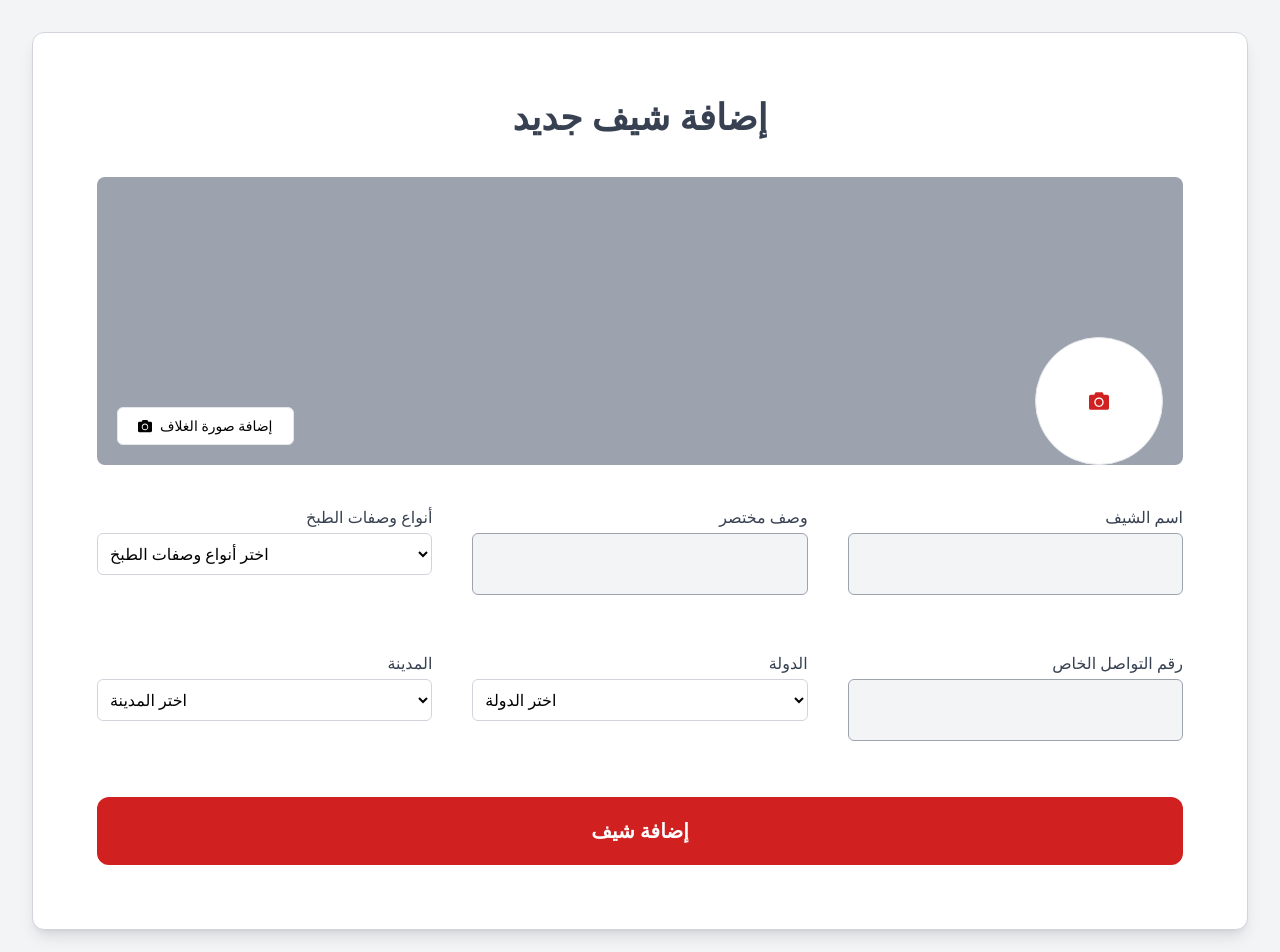
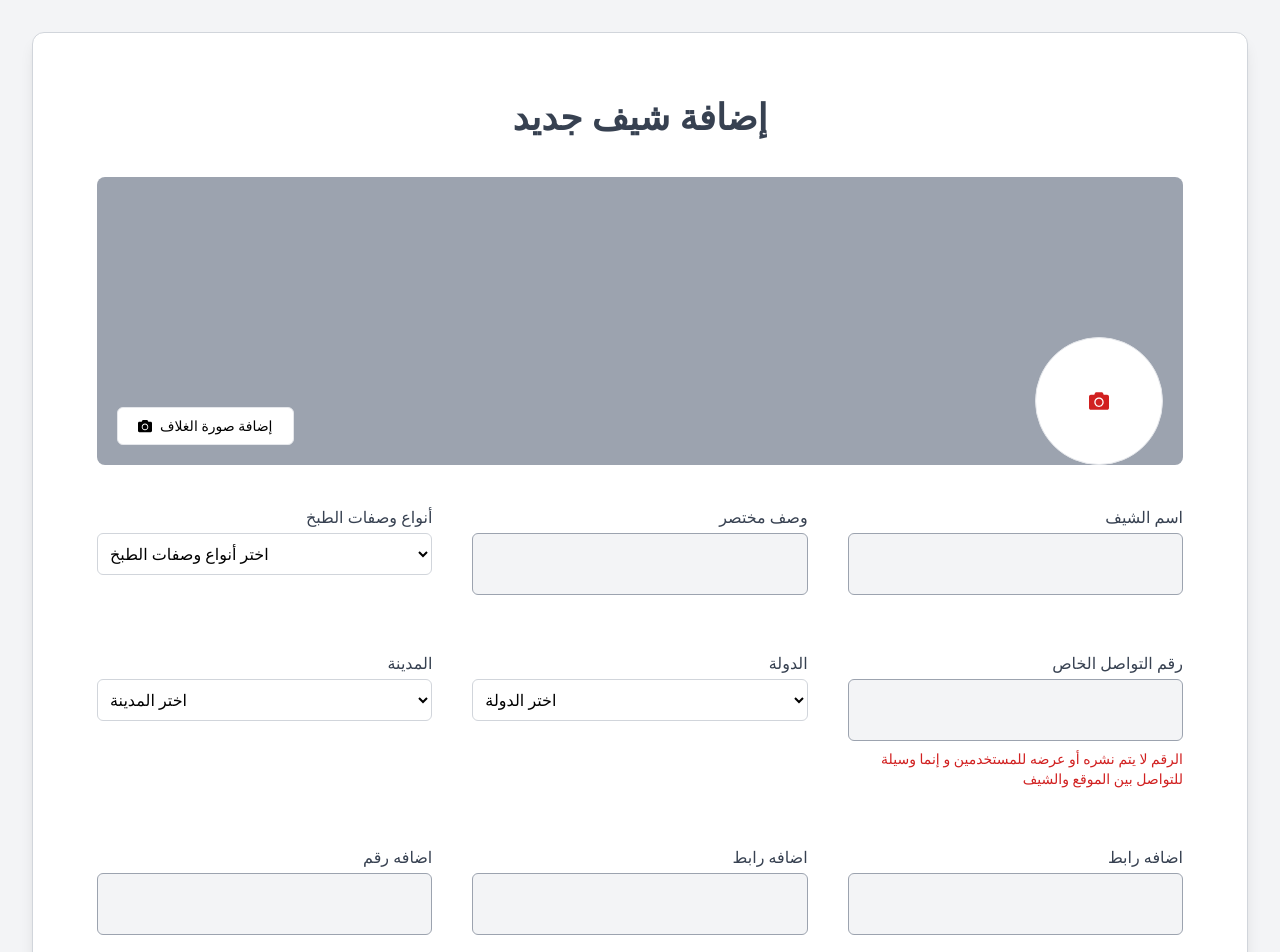
Before and after one commit to Foody-site/Foody-Website, a React (Vite) app: page /AddChef in a window 1280 px wide. Shown: the top 952 px of the page. Built offline with nearby package versions, Linux system fonts and the light colour scheme.

Commit message:
`Added new inputs for contact number, short description and chef name with additional labels and icons`

```diff
--- a/src/pages/Add_chef/AddChef.jsx
+++ b/src/pages/Add_chef/AddChef.jsx
@@ -3,6 +3,7 @@ import Button from "../../components/shared/Buttons/Button";
 import Inputs from "../../components/shared/inputs/Inputs";
 import Footer from "../../components/layout/Footer";
 import { FaCamera } from "react-icons/fa";
+import { RiTwitterXFill } from "react-icons/ri";
 import SelectInput from "../../components/shared/inputs/SelectInput";
 
 const AddChef = () => {
@@ -125,10 +126,38 @@ const AddChef = () => {
                   { value: "uae", label: "الإمارات" },
                 ]}
               />
+              <div>
+                <Inputs
+                  name="contact_number"
+                  label="رقم التواصل الخاص"
+                  type="text"
+                  className="w-full px-6 text-xl py-4"
+                />
+                <p className="text-primary-1 text-sm mt-2">
+                  الرقم لا يتم نشره أو عرضه للمستخدمين و إنما وسيلة للتواصل بين
+                  الموقع والشيف{" "}
+                </p>
+              </div>
+            </div>
+
+            <div className="grid grid-cols-1 md:grid-cols-3 gap-x-10 gap-y-10 text-right">
               <Inputs
-                name="contact_number"
-                label="رقم التواصل الخاص"
+                name="short_description"
+                label="اضافه رقم"
                 type="text"
+                className="w-full px-6 text-xl py-4"
+              />
+              <Inputs
+                name="short_description"
+                label="اضافه رابط"
+                type="text"
+                className="w-full px-6 text-xl py-4"
+              />
+              <Inputs
+                name="chef_name"
+                label="اضافه رابط"
+                type="text"
+                icon={RiTwitterXFill}
                 className="w-full px-6 text-xl py-4"
               />
             </div>
```
